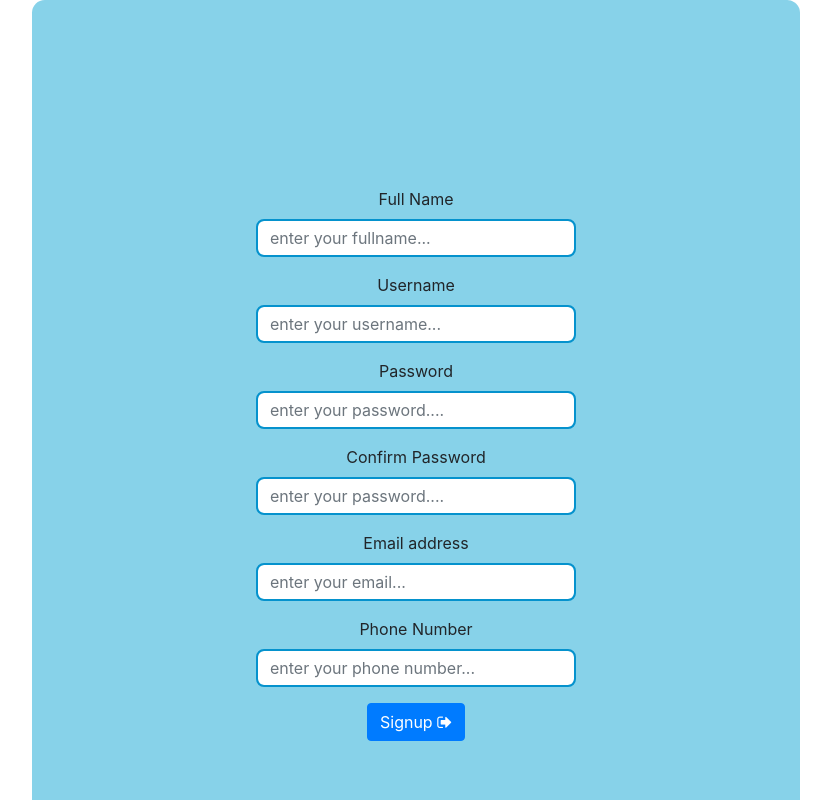
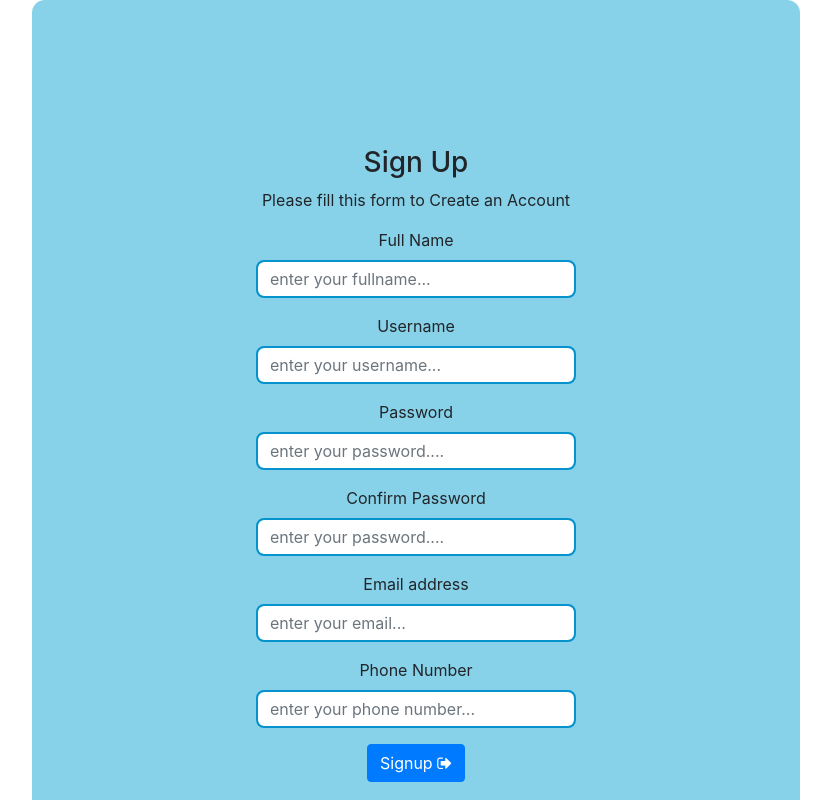
Before and after one commit to LorettaDhahabu/Rental-house-management-system, a React (Create React App) app in the folder client/: page /register in a window 1280 px wide. Shown: the top 800 px of the page, without its empty margins (224-1055 px from the left). Built offline with nearby package versions, Linux system fonts and the light colour scheme.

Commit message:
create procfile

```diff
--- a/client/src/component/SignInForm.js
+++ b/client/src/component/SignInForm.js
@@ -36,7 +36,8 @@ function SignInForm({ onLogin }) {
     <>
       {/* <Header /> */}
       <div className="signin-pg">
-        <form className="login-form" onSubmit={handleSubmit}>
+        <form className="login-form" onSubmit={ handleSubmit }>
+          <p>Please Enter Your Username and Password</p>
           <div class="form-group">
             <label for="exampleInputEmail1">Username</label>
             <input
--- a/client/src/component/SignUpForm.js
+++ b/client/src/component/SignUpForm.js
@@ -39,7 +39,9 @@ function SignUpForm({ onLogin }) {
 
   return (
     <div className=" signup-pg">
-      <form className=" container signup-form " onSubmit={handleSubmit}>
+      <form className=" container signup-form " onSubmit={ handleSubmit }>
+        <h3>Sign Up</h3>
+        <p>Please fill this form to Create an Account</p>
         <div class="form-group">
           <label for="name">
             Full Name</label>
```
Also changed, not shown: 1 other file (tests, documents, lock files or other folders).
